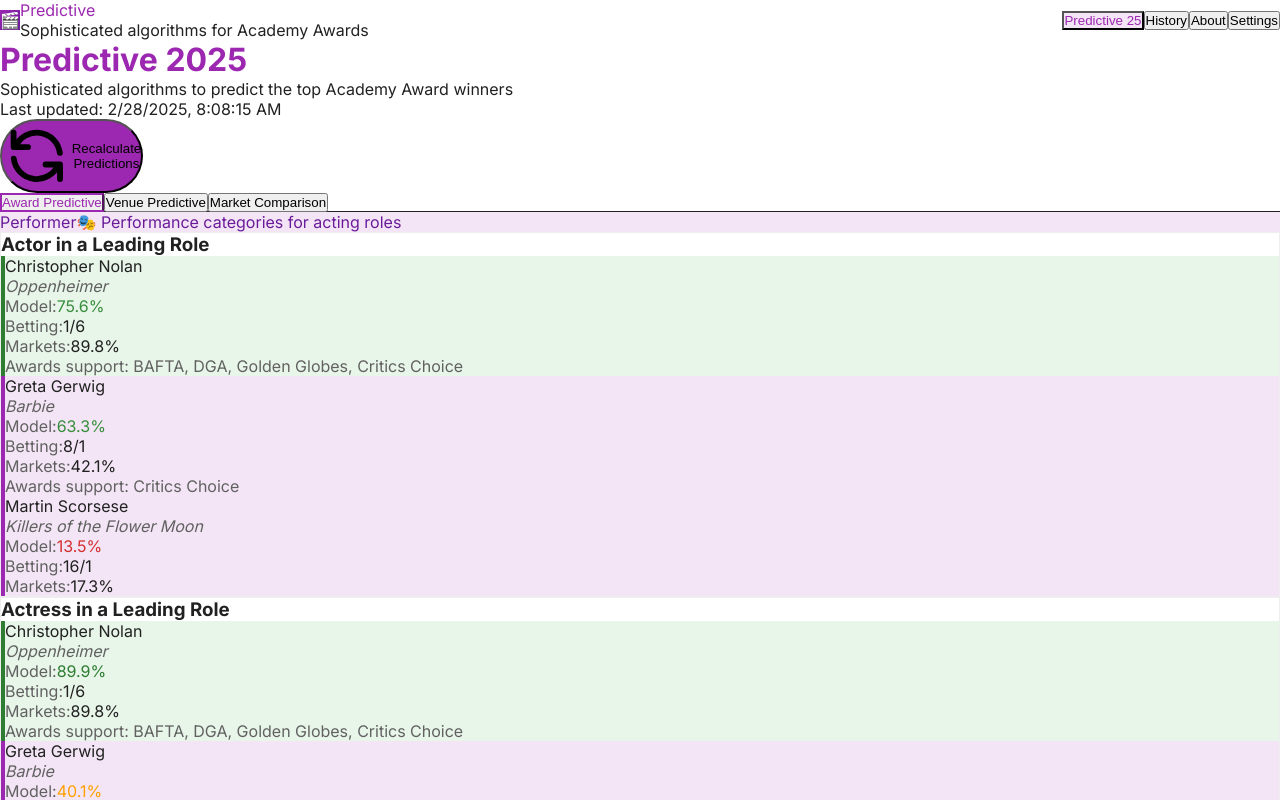
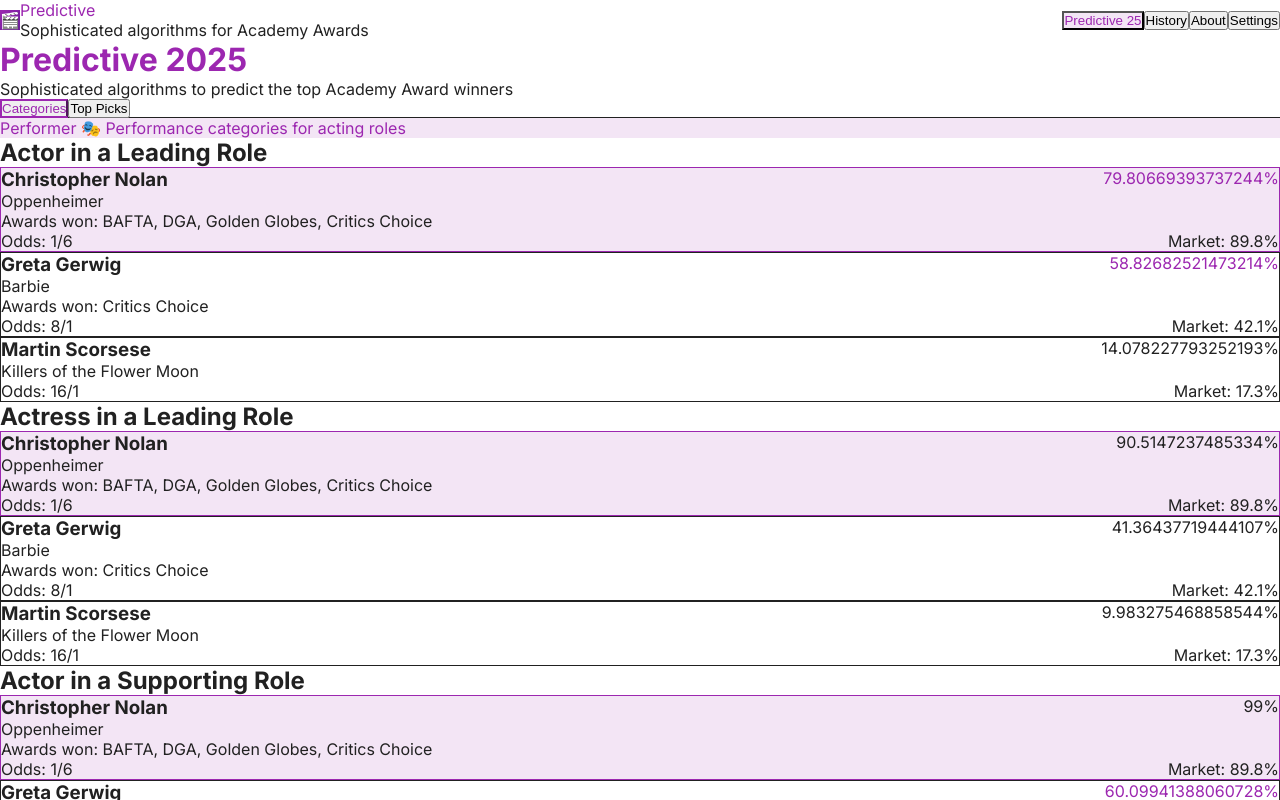
Before and after one commit to hey-samir/predictive, a Next.js app: page / in a window 1280 px wide. Shown: the top 800 px of the page. Built offline with nearby package versions, Linux system fonts and the light colour scheme.

Commit message:
Update Next.js app structure and rebuild.  This commit restructures the application's pages and updates the Next.js build.
Screenshot: https://storage.googleapis.com/screenshot-production-us-central1/5e27418b-df48-4e5c-849a-19b4c62b6f26/a46969e1-02df-4b22-a597-ac349fba4519.jpg

```diff
--- a/src/app/layout.tsx
+++ b/src/app/layout.tsx
@@ -7,23 +7,19 @@
   subsets: ['latin'],
   display: 'swap',
   variable: '--font-inter',
+  weight: ['400', '500', '600', '700'],
 });
 
 export const metadata: Metadata = {
-  title: 'Predictive | Academy Awards Forecast',
+  title: 'Predictive 25 | Oscar Predictions',
   description: 'Sophisticated algorithms to predict the top Academy Award winners',
   icons: {
     icon: [
       {
-        url: '/favicon.ico',
-        sizes: '32x32',
-      },
-      {
-        url: '/icon.png',
-        sizes: '192x192',
+        url: '/icon.svg',
+        type: 'image/svg+xml',
       }
     ],
-    apple: '/apple-icon.png',
   },
 };
 
@@ -34,13 +30,8 @@
 }) {
   return (
     <html lang="en">
-      <head>
-        <link rel="icon" href="/favicon.ico" sizes="any" />
-      </head>
-      <body className={`${inter.className} font-sans`}>
-        <main className="min-h-screen bg-gray-50">
-          {children}
-        </main>
+      <body className={`${inter.className} font-sans antialiased`}>
+        {children}
       </body>
     </html>
   );
--- a/src/app/page.tsx
+++ b/src/app/page.tsx
@@ -13,39 +13,52 @@
     <div className="min-h-screen flex flex-col bg-gray-50 font-['Inter']">
       <Header activeSection={activeSection} setActiveSection={setActiveSection} />
 
-      <main className="flex-grow container mx-auto px-4 py-8">
+      <main className="flex-grow px-4 py-8">
         {activeSection === 'predictive25' && <PredictionsSection />}
         {activeSection === 'history' && <HistorySection />}
         {activeSection === 'about' && <AboutSection />}
         {activeSection === 'settings' && (
-          <div className="max-w-4xl mx-auto bg-white p-6 rounded-xl shadow-md">
+          <div className="max-w-4xl mx-auto bg-white p-6 rounded-xl shadow">
             <h1 className="text-2xl font-bold mb-6 text-[#9C27B0]">Settings</h1>
-            <div className="grid gap-8">
+
+            <div className="space-y-8">
               <div>
-                <h2 className="text-lg font-semibold mb-3 text-gray-800">Appearance</h2>
-                <div className="space-y-3">
-                  <label className="flex items-center">
-                    <input type="checkbox" className="rounded text-[#9C27B0] mr-3" defaultChecked />
-                    <span>Dark mode</span>
+                <h2 className="text-lg font-medium mb-3 text-gray-800">Display Options</h2>
+                <div className="bg-gray-50 p-4 rounded space-y-4">
+                  <label className="flex items-center space-x-2">
+                    <input type="checkbox" className="rounded text-[#9C27B0]" defaultChecked />
+                    <span>Show betting odds</span>
                   </label>
-                  <label className="flex items-center">
-                    <input type="checkbox" className="rounded text-[#9C27B0] mr-3" defaultChecked />
-                    <span>Show percentage values</span>
+                  <label className="flex items-center space-x-2">
+                    <input type="checkbox" className="rounded text-[#9C27B0]" defaultChecked />
+                    <span>Show market probabilities</span>
+                  </label>
+                  <label className="flex items-center space-x-2">
+                    <input type="checkbox" className="rounded text-[#9C27B0]" defaultChecked />
+                    <span>Show award venue support</span>
                   </label>
                 </div>
               </div>
 
               <div>
-                <h2 className="text-lg font-semibold mb-3 text-gray-800">Data Sources</h2>
-                <div className="space-y-3">
-                  <label className="flex items-center">
-                    <input type="checkbox" className="rounded text-[#9C27B0] mr-3" defaultChecked />
-                    <span>Include betting odds</span>
-                  </label>
-                  <label className="flex items-center">
-                    <input type="checkbox" className="rounded text-[#9C27B0] mr-3" defaultChecked />
-                    <span>Include market predictions</span>
-                  </label>
+                <h2 className="text-lg font-medium mb-3 text-gray-800">Data Preferences</h2>
+                <div className="bg-gray-50 p-4 rounded space-y-4">
+                  <div>
+                    <label className="block text-sm text-gray-600 mb-1">Award venue weight</label>
+                    <select className="w-full p-2 border rounded text-sm">
+                      <option>Default algorithm weights</option>
+                      <option>Equal weights</option>
+                      <option>Recent years preference</option>
+                    </select>
+                  </div>
+                  <div>
+                    <label className="block text-sm text-gray-600 mb-1">Years of data to consider</label>
+                    <select className="w-full p-2 border rounded text-sm">
+                      <option>All available years</option>
+                      <option>Last 10 years only</option>
+                      <option>Last 5 years only</option>
+                    </select>
+                  </div>
                 </div>
               </div>
             </div>
@@ -53,12 +66,12 @@
         )}
       </main>
 
-      <footer className="bg-[#9C27B0] text-white py-6">
-        <div className="container mx-auto px-4">
+      <footer className="bg-[#9C27B0] text-white py-6 mt-auto">
+        <div className="max-w-4xl mx-auto px-4">
           <div className="text-center">
             <p className="font-medium">Predictive © {new Date().getFullYear()}</p>
             <p className="text-sm mt-2 text-gray-200">
-              Built by Interspace Ventures for personal use using Replit AI and Streamlit
+              Built by Interspace Ventures for personal use using Replit AI
             </p>
             <div className="flex justify-center mt-4 space-x-4 text-xs text-gray-200">
               <a href="https://samir.xyz" target="_blank" rel="noopener noreferrer" className="hover:text-white">
@@ -68,10 +81,6 @@
               <a href="https://replit.com" target="_blank" rel="noopener noreferrer" className="hover:text-white">
                 replit.com
               </a>
-              <span>•</span>
-              <a href="https://streamlit.io" target="_blank" rel="noopener noreferrer" className="hover:text-white">
-                streamlit.io
-              </a>
             </div>
           </div>
         </div>
--- a/src/components/PredictionsSection.tsx
+++ b/src/components/PredictionsSection.tsx
@@ -1,10 +1,18 @@
 import React, { useState, useEffect } from 'react';
-import CategoryCard from './CategoryCard';
-import { NOMINATION_TYPES, NOMINATION_TYPE_DESCRIPTIONS, CURRENT_OSCAR_YEAR, AWARD_VENUES } from '../lib/constants';
-import { NomineeData } from './NomineeCard';
-import { runPredictions, getNominees } from '../lib/api';
+import { NOMINATION_TYPES, NOMINATION_TYPE_DESCRIPTIONS, CURRENT_OSCAR_YEAR } from '../lib/constants';
 
-// Enhanced mock data for initial development - will be replaced with API calls
+// Define nominee data type
+export type NomineeData = {
+  id: number;
+  nomineeName: string;
+  filmTitle?: string;
+  likelihood?: number;
+  bettingOdds?: string;
+  marketProbability?: number;
+  awardSupport?: string;
+};
+
+// Mock nominees data for development
 const mockNominees: NomineeData[] = [
   {
     id: 1,
@@ -35,63 +43,106 @@
   }
 ];
 
+// Simple Nominee Card component
+const NomineeCard: React.FC<{ nominee: NomineeData; isTopPick?: boolean }> = ({ nominee, isTopPick = false }) => {
+  const likelihoodColor = nominee.likelihood && nominee.likelihood > 80
+    ? 'text-green-600'
+    : nominee.likelihood && nominee.likelihood > 50
+      ? 'text-[#9C27B0]'
+      : 'text-gray-700';
+
+  return (
+    <div className={`border rounded-lg p-4 ${isTopPick ? 'border-[#9C27B0] bg-[#F3E5F5] bg-opacity-50' : 'bg-white'}`}>
+      <div className="flex justify-between items-start">
+        <div>
+          <h3 className="font-semibold">{nominee.nomineeName}</h3>
+          {nominee.filmTitle && (
+            <p className="text-sm text-gray-600 mt-1">{nominee.filmTitle}</p>
+          )}
+        </div>
+        <div className={`text-lg font-bold ${likelihoodColor}`}>
+          {nominee.likelihood ? `${nominee.likelihood}%` : 'N/A'}
+        </div>
+      </div>
+
+      {nominee.awardSupport && (
+        <div className="text-xs mt-2 text-gray-500">
+          Awards won: {nominee.awardSupport}
+        </div>
+      )}
+
+      <div className="flex justify-between mt-3 text-xs text-gray-600">
+        <div>Odds: {nominee.bettingOdds || 'N/A'}</div>
+        <div>Market: {nominee.marketProbability ? `${nominee.marketProbability}%` : 'N/A'}</div>
+      </div>
+    </div>
+  );
+};
+
+// Category Card component
+const CategoryCard: React.FC<{
+  category: string;
+  nominees: NomineeData[]
+}> = ({ category, nominees }) => {
+  // Sort nominees by likelihood
+  const sortedNominees = [...nominees].sort((a, b) => {
+    if (a.likelihood === undefined && b.likelihood === undefined) return 0;
+    if (a.likelihood === undefined) return 1;
+    if (b.likelihood === undefined) return -1;
+    return b.likelihood - a.likelihood;
+  });
+
+  return (
+    <div className="bg-white shadow rounded-lg p-5">
+      <h2 className="text-lg font-semibold mb-4">{category}</h2>
+      <div className="space-y-3">
+        {sortedNominees.slice(0, 3).map((nominee, index) => (
+          <NomineeCard
+            key={nominee.id}
+            nominee={nominee}
+            isTopPick={index === 0}
+          />
+        ))}
+      </div>
+    </div>
+  );
+};
+
 const PredictionsSection: React.FC = () => {
-  // Tab navigation state
   const [activeTab, setActiveTab] = useState<string>('awards');
+  const [loading, setLoading] = useState<boolean>(true);
   const [predictions, setPredictions] = useState<Record<string, NomineeData[]>>({});
-  const [loading, setLoading] = useState<boolean>(true);
-  const [refreshing, setRefreshing] = useState<boolean>(false);
   const [lastUpdated, setLastUpdated] = useState<string>("");
 
-  const refreshPredictions = async () => {
-    setRefreshing(true);
-    try {
-      await runPredictions();
-      fetchData();
-    } catch (error) {
-      console.error("Error refreshing predictions:", error);
-    } finally {
-      setRefreshing(false);
-    }
-  };
-
-  const fetchData = async () => {
-    setLoading(true);
-    try {
-      // This would be an actual API call in production
-      // const data = await getNominees();
-
-      // For now, we'll use mock data for development
+  useEffect(() => {
+    // Simulate data fetching
+    const timer = setTimeout(() => {
+      // Create mock predictions for each category
       const mockPredictions: Record<string, NomineeData[]> = {};
 
       Object.values(NOMINATION_TYPES).flat().forEach(category => {
         mockPredictions[category] = mockNominees.map((nominee, idx) => {
-          // Create realistic variations per category
-          const variation = Math.sin(category.length * (idx + 1)) * 20;
+          // Vary predictions slightly by category
+          const variation = Math.sin(category.length * (idx + 1)) * 15;
           return {
             ...nominee,
             id: (idx + 1) * category.length,
-            likelihood: nominee.likelihood !== undefined ?
+            likelihood: nominee.likelihood ?
               Math.min(99, Math.max(1, nominee.likelihood + variation)) :
-              50 + variation,
+              undefined
           };
         });
       });
 
       setPredictions(mockPredictions);
       setLastUpdated(new Date().toLocaleString());
-    } catch (error) {
-      console.error("Error fetching predictions:", error);
-    } finally {
       setLoading(false);
-    }
-  };
+    }, 1500);
 
-  useEffect(() => {
-    fetchData();
+    return () => clearTimeout(timer);
   }, []);
 
-  if (loading && !refreshing) {
+  if (loading) {
     return (
       <div className="flex flex-col justify-center items-center py-16">
         <div className="animate-spin rounded-full h-12 w-12 border-t-2 border-b-2 border-[#9C27B0]"></div>
@@ -101,95 +152,46 @@
   }
 
   return (
-    <div className="max-w-6xl mx-auto">
-      <div className="flex flex-col sm:flex-row justify-between items-start sm:items-center mb-6">
-        <div>
+    <div className="max-w-4xl mx-auto">
       <h1 className="text-3xl font-bold mb-2 text-[#9C27B0]">Predictive {CURRENT_OSCAR_YEAR}</h1>
-          <p className="text-gray-600">
+      <p className="text-lg text-gray-600 mb-6">
         Sophisticated algorithms to predict the top Academy Award winners
       </p>
-          {lastUpdated && (
-            <p className="text-xs text-gray-500 mt-1">Last updated: {lastUpdated}</p>
-          )}
-        </div>
 
-        <button
-          onClick={refreshPredictions}
-          disabled={refreshing}
-          className={`mt-4 sm:mt-0 px-4 py-2 rounded-full text-sm font-medium
-            ${refreshing ? 'bg-gray-300 text-gray-600' : 'bg-[#9C27B0] text-white hover:bg-[#7B1FA2]'}
-            transition-colors flex items-center shadow-sm`}
-        >
-          {refreshing ? (
-            <>
-              <svg className="animate-spin -ml-1 mr-2 h-4 w-4 text-white" xmlns="http://www.w3.org/2000/svg" fill="none" viewBox="0 0 24 24">
-                <circle className="opacity-25" cx="12" cy="12" r="10" stroke="currentColor" strokeWidth="4"></circle>
-                <path className="opacity-75" fill="currentColor" d="M4 12a8 8 0 018-8V0C5.373 0 0 5.373 0 12h4zm2 5.291A7.962 7.962 0 014 12H0c0 3.042 1.135 5.824 3 7.938l3-2.647z"></path>
-              </svg>
-              Recalculating...
-            </>
-          ) : (
-            <>
-              <svg className="w-4 h-4 mr-1" fill="none" stroke="currentColor" viewBox="0 0 24 24" xmlns="http://www.w3.org/2000/svg">
-                <path strokeLinecap="round" strokeLinejoin="round" strokeWidth="2" d="M4 4v5h.582m15.356 2A8.001 8.001 0 004.582 9m0 0H9m11 11v-5h-.581m0 0a8.003 8.003 0 01-15.357-2m15.357 2H15"></path>
-              </svg>
-              Recalculate Predictions
-            </>
-          )}
-        </button>
-      </div>
-
-      {/* Prediction Tabs */}
-      <div className="mb-6">
-        <div className="flex border-b border-gray-200">
+      {/* Tab Navigation */}
+      <div className="flex border-b border-gray-200 mb-6">
         <button
           onClick={() => setActiveTab('awards')}
-            className={`px-4 py-2 font-medium text-sm -mb-px
+          className={`px-4 py-2 font-medium -mb-px
             ${activeTab === 'awards'
               ? 'border-b-2 border-[#9C27B0] text-[#9C27B0]'
               : 'text-gray-600 hover:text-[#9C27B0]'
             }`}
         >
-            Award Predictive
+          Categories
         </button>
         <button
-            onClick={() => setActiveTab('venues')}
-            className={`px-4 py-2 font-medium text-sm -mb-px
-              ${activeTab === 'venues'
+          onClick={() => setActiveTab('top')}
+          className={`px-4 py-2 font-medium -mb-px
+            ${activeTab === 'top'
               ? 'border-b-2 border-[#9C27B0] text-[#9C27B0]'
               : 'text-gray-600 hover:text-[#9C27B0]'
             }`}
         >
-            Venue Predictive
+          Top Picks
         </button>
-          <button
-            onClick={() => setActiveTab('market')}
-            className={`px-4 py-2 font-medium text-sm -mb-px
-              ${activeTab === 'market'
-                ? 'border-b-2 border-[#9C27B0] text-[#9C27B0]'
-                : 'text-gray-600 hover:text-[#9C27B0]'
-              }`}
-          >
-            Market Comparison
-          </button>
-        </div>
       </div>
 
       {/* Tab Content */}
-      <div className="tab-content">
-        {/* Award Predictive Tab */}
       {activeTab === 'awards' && (
-          <>
+        <div>
           {Object.entries(NOMINATION_TYPES).map(([type, categories]) => (
             <div key={type} className="mb-10">
-                <div className="bg-[#F3E5F5] px-4 py-3 rounded-lg font-semibold mb-4 text-[#6A1B9A] flex items-center">
-                  <span>{type}</span>
-                  <span className="text-sm ml-3 font-normal text-gray-600">
-                    {NOMINATION_TYPE_DESCRIPTIONS[type]}
-                  </span>
+              <div className="bg-[#F3E5F5] px-4 py-3 rounded-lg font-medium mb-4 text-[#9C27B0]">
+                {type} <span className="text-sm ml-2 text-gray-600">{NOMINATION_TYPE_DESCRIPTIONS[type]}</span>
               </div>
 
-                <div className="grid grid-cols-1 lg:grid-cols-2 gap-6">
+              <div className="grid grid-cols-1 md:grid-cols-2 gap-6">
                 {categories.map(category => (
                   <CategoryCard
                     key={category}
@@ -200,110 +202,40 @@
               </div>
             </div>
           ))}
-          </>
+        </div>
       )}
 
-        {/* Venue Predictive Tab */}
-        {activeTab === 'venues' && (
-          <div className="bg-white rounded-xl shadow p-6 border border-[#EEEEEE]">
-            <h2 className="text-xl font-semibold mb-4 text-[#9C27B0]">Award Venue Analysis</h2>
-            <p className="mb-6 text-gray-600">
-              This section analyzes how predictive each award venue is for Oscar success across different categories.
+      {activeTab === 'top' && (
+        <div className="bg-white rounded-lg shadow p-6">
+          <h2 className="text-xl font-semibold mb-4 text-[#9C27B0]">Top Picks Across Categories</h2>
+          <p className="text-gray-600 mb-6">
+            Our algorithm's strongest predictions across all categories
           </p>
 
           <div className="space-y-6">
-              {/* Mock venue strength data */}
-              {AWARD_VENUES.map((venue, index) => (
-                <div key={venue} className="border-b pb-4 border-gray-100 last:border-0">
-                  <div className="flex justify-between items-center mb-2">
-                    <h3 className="font-medium text-gray-800">{venue}</h3>
-                    <span className="font-semibold text-[#9C27B0]">
-                      {(85 - index * 7).toFixed(1)}% Overall
-                    </span>
+            {Object.entries(predictions)
+              .map(([category, nominees]) => ({
+                category,
+                topNominee: nominees.sort((a, b) =>
+                  (b.likelihood || 0) - (a.likelihood || 0)
+                )[0]
+              }))
+              .filter(item => item.topNominee && (item.topNominee.likelihood || 0) > 80)
+              .sort((a, b) => (b.topNominee.likelihood || 0) - (a.topNominee.likelihood || 0))
+              .slice(0, 5)
+              .map(item => (
+                <div key={item.category} className="border-b pb-4 last:border-0">
+                  <div className="text-sm font-medium text-gray-500 mb-2">{item.category}</div>
+                  <NomineeCard nominee={item.topNominee} isTopPick={true} />
                 </div>
-                  <div className="w-full bg-gray-200 rounded-full h-2.5">
-                    <div
-                      className="bg-[#9C27B0] h-2.5 rounded-full"
-                      style={{ width: `${85 - index * 7}%` }}
-                    ></div>
-                  </div>
-                  <div className="mt-2 text-xs text-gray-500">
-                    Strongest for: {index % 2 === 0 ? 'Acting Categories' : 'Technical Categories'}
-                  </div>
-                </div>
-              ))}
+              ))
+            }
           </div>
         </div>
       )}
 
-        {/* Market Comparison Tab */}
-        {activeTab === 'market' && (
-          <div className="bg-white rounded-xl shadow p-6 border border-[#EEEEEE]">
-            <h2 className="text-xl font-semibold mb-4 text-[#9C27B0]">Market Comparison</h2>
-            <p className="mb-6 text-gray-600">
-              This section compares our algorithmic predictions with betting odds and predictive markets.
-            </p>
-
-            <div className="space-y-6">
-              {/* Mock market comparison data */}
-              {Object.keys(predictions).slice(0, 5).map((category) => {
-                const nominees = predictions[category];
-                if (!nominees || nominees.length === 0) return null;
-
-                const sortedNominees = [...nominees].sort((a, b) => {
-                  if (a.likelihood === undefined && b.likelihood === undefined) return 0;
-                  if (a.likelihood === undefined) return 1;
-                  if (b.likelihood === undefined) return -1;
-                  return b.likelihood - a.likelihood;
-                });
-
-                return (
-                  <div key={category} className="border-b pb-4 border-gray-100 last:border-0">
-                    <h3 className="font-medium text-gray-800 mb-2">{category}</h3>
-
-                    <div className="space-y-3">
-                      {sortedNominees.slice(0, 3).map((nominee) => (
-                        <div key={nominee.id} className="flex justify-between items-center">
-                          <div>
-                            <span className="font-medium">{nominee.nomineeName}</span>
-                            {nominee.filmTitle && (
-                              <span className="text-sm text-gray-500 ml-1">({nominee.filmTitle})</span>
-                            )}
-                          </div>
-                          <div className="flex space-x-4 text-sm">
-                            <div>
-                              <span className="text-gray-500 mr-1">Model:</span>
-                              <span className={nominee.likelihood && nominee.likelihood > 70 ? 'text-[#2E7D32] font-semibold' : ''}>
-                                {nominee.likelihood?.toFixed(1)}%
-                              </span>
-                            </div>
-                            <div>
-                              <span className="text-gray-500 mr-1">Market:</span>
-                              <span>{nominee.marketProbability?.toFixed(1)}%</span>
-                            </div>
-                            <div>
-                              <span className="text-gray-500 mr-1">Odds:</span>
-                              <span>{nominee.bettingOdds}</span>
-                            </div>
-                          </div>
-                        </div>
-                      ))}
-                    </div>
-                  </div>
-                );
-              })}
-            </div>
-          </div>
-        )}
-      </div>
-
-      <div className="bg-[#F3E5F5] border border-[#E1BEE7] rounded-lg p-4 mt-8 mb-4 text-sm text-gray-700">
-        <p className="font-medium text-[#9C27B0] mb-2">How predictions work</p>
-        <p>
-          Predictions are calculated using historical data from {CURRENT_OSCAR_YEAR - 2000}+ years of Academy Award ceremonies,
-          combined with current season awards data, betting odds, and predictive markets. Each category uses a specialized
-          algorithm optimized for its unique characteristics and historical patterns.
-        </p>
+      <div className="text-xs text-gray-500 mt-6 text-right">
+        Last updated: {lastUpdated}
       </div>
     </div>
   );
```
Also changed, not shown: next.config.js (+1 -13 lines), 1 other file (tests, documents, lock files or other folders). Lines whose indentation alone changed are shown as unchanged.
